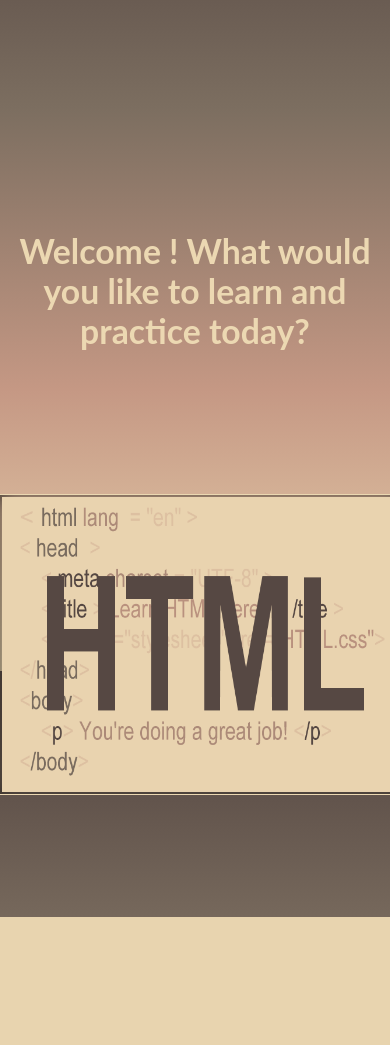
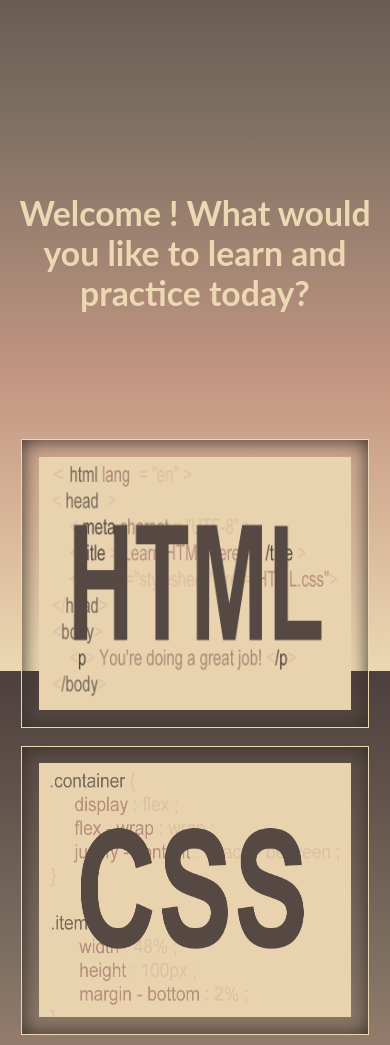
Before and after one commit to Hritcu/LeHS, a PHP site: page /ChooseHTML_or_CSS.html in a window 390 px wide; the page is wider, and only the part inside the window is pictured. Shown: the part 173-1218 px from the top of that part. Before the commit the page ends 1090 px from the top of that part, so only its background shows below. Run offline with PHP 8.4, Linux system fonts and the light colour scheme.

Commit message:
Home Page
- CSS si pentru site-ul vazut de pe telefon

```diff
--- a/styleChooseHTMLorCSS.css
+++ b/styleChooseHTMLorCSS.css
@@ -1,6 +1,6 @@
 
-:root{
-    --darkest: rgb(54, 47, 40);
+:root {
+    --darkest: rgb(54,47,40);
     --inbetweenDarkestAndMiddle: rgb(77, 63, 60);
     --middle: rgb(124, 110, 96);
     --inbetweenMiddleAndLightest : rgb(197, 152, 132);
@@ -53,7 +53,7 @@ body {
     position: relative;
     width: 25em;
     height: 35vh;
-    padding: 2px;
+    padding: 2vh;
     border: 0 solid var(--darkest);
     box-shadow: inset 0 0 20px var(--darkest);
     outline: 1px solid;
@@ -70,5 +70,32 @@ body {
     outline-color: var(--inbetweenDarkestAndMiddle);
     outline-offset: 15px;
     text-shadow: 1px 1px 2px var(--darkest);
+}
 
+@media screen and (max-width: 800px) {
+
+    #title{
+        padding-top: 5vh;
+        padding-bottom: 4vh;
+        padding-right: 2vw;
+        padding-left: 2vw;
+        font-size: 4vh;
+    }
+
+    .Buttons {
+        display: flex;
+        text-align: center;
+        flex-direction: column;
+        justify-content: space-evenly;
+        margin : auto;
+        width: 100%;
+    }
+
+    #LearnHTML, #LearnCSS{
+    position: relative;
+    width: 80vw;
+    height: 30vh;
+    padding: 2vh;
+    margin: 1vh;
+    }
 }
```
